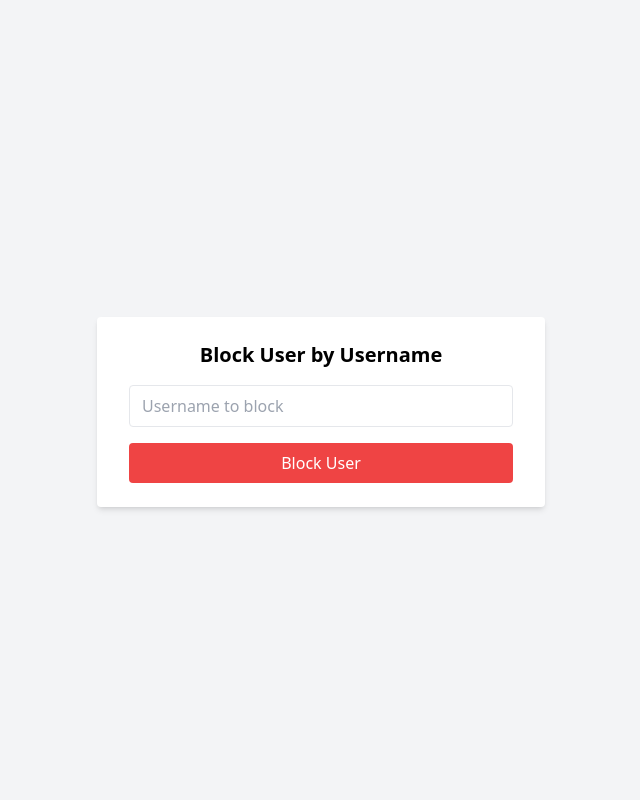
After one commit to Ermachok/auth_system_with_reddis, a FastAPI app: template app/templates/block_user.html in a window 1280 px wide. The commit adds this page. Shown: the whole page, without its empty margins (319-959 px from the left). Run offline with FastAPI, Linux system fonts and the light colour scheme; the template is opened without the code that fills it, so the values that code supplies are empty; some libraries are stand-ins or nearby versions.

Commit message:
block feature done, readme updated

```diff
--- /dev/null
+++ b/app/templates/block_user.html
@@ -0,0 +1,18 @@
+{% extends "base.html" %}
+
+{% block title %}Block User{% endblock %}
+
+{% block content %}
+<h2 class="text-xl font-bold mb-4 text-center">Block User by Username</h2>
+<form method="post" class="flex flex-col gap-4">
+    <input class="border rounded px-3 py-2" type="text" name="username" placeholder="Username to block" required>
+    <button type="submit" class="bg-red-500 text-white px-4 py-2 rounded hover:bg-red-600">Block User</button>
+</form>
+
+{% if blocked_username %}
+    <div class="mt-4 p-4 bg-gray-100 rounded text-center">
+        <p><strong>{{ blocked_username }}</strong> has been blocked.</p>
+        <p>Tokens revoked: {{ blocked_count }}</p>
+    </div>
+{% endif %}
+{% endblock %}
--- a/app/templates/content.html
+++ b/app/templates/content.html
@@ -15,6 +15,7 @@
 
 {% if role == "admin" %}
     <div class="mb-4">
+        <a href="/admin/block/" class="text-blue-500 underline">Block User</a>
         <h3 class="font-semibold mb-2 text-red-600">Admin Panel</h3>
         <table class="w-full border mb-4">
             <thead>
```
Also changed, not shown: app/routers/web_router.py (+28 -2 lines), README.md.
